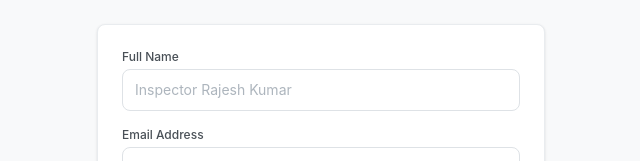
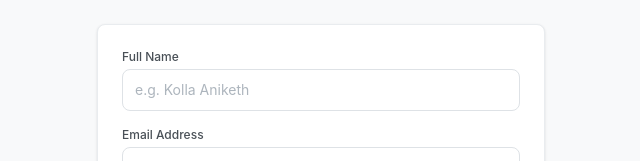
Before and after one commit to morningstar007-44/SIH-PackCheck, a React (Vite) app: page /signup in a window 1280 px wide. Shown: the part 250-411 px from the top of the page, without its empty margins (319-959 px from the left). Built offline with nearby package versions, Linux system fonts and the light colour scheme; no server answers.

Commit message:
Completely remove all lingering Rajesh strings and update Report/SignUp placeholders

```diff
--- a/src/pages/ReportPage.tsx
+++ b/src/pages/ReportPage.tsx
@@ -13,7 +13,7 @@ export const ReportPage: React.FC = () => {
   const { profile, user } = useAuth();
 
   const inspection = id ? getInspectionById(id) : undefined;
-  const inspectorName = profile?.full_name || user?.email || 'Inspector Rajesh Kumar';
+  const inspectorName = profile?.full_name || user?.email || 'Inspector';
 
   if (!inspection) {
     return (
--- a/src/pages/SignUpPage.tsx
+++ b/src/pages/SignUpPage.tsx
@@ -61,7 +61,7 @@ export const SignUpPage: React.FC = () => {
                 type="text"
                 value={fullName}
                 onChange={(e) => setFullName(e.target.value)}
-                placeholder="Inspector Rajesh Kumar"
+                placeholder="e.g. Kolla Aniketh"
                 className="w-full bg-white border border-[#DEE2E6] rounded-lg px-3 py-2.5 text-sm text-[#212529] placeholder:text-[#ADB5BD] focus:outline-none focus:ring-2 focus:ring-[#1971C2] focus:ring-offset-1 focus:border-[#1971C2]"
                 required
               />
```
